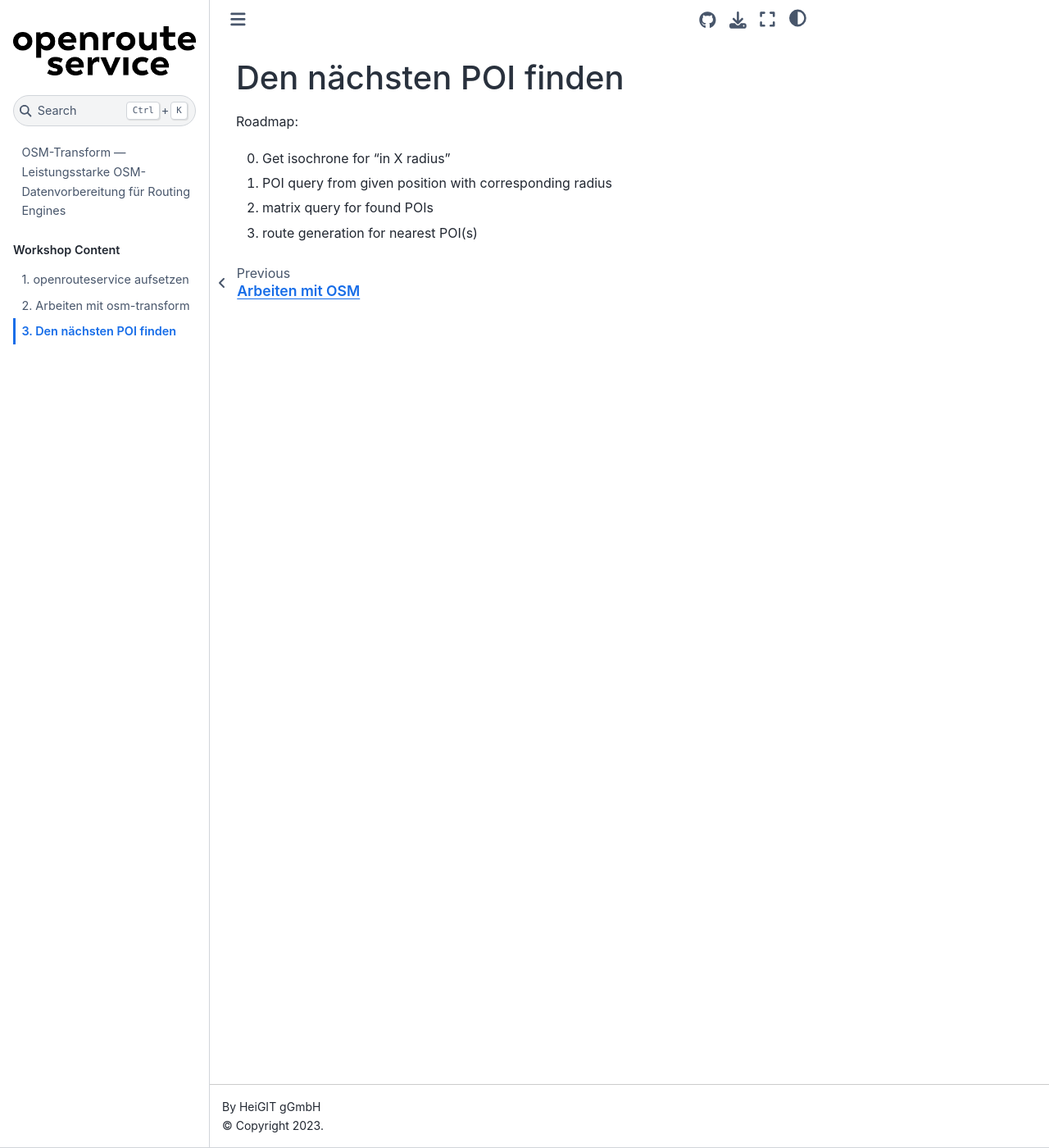
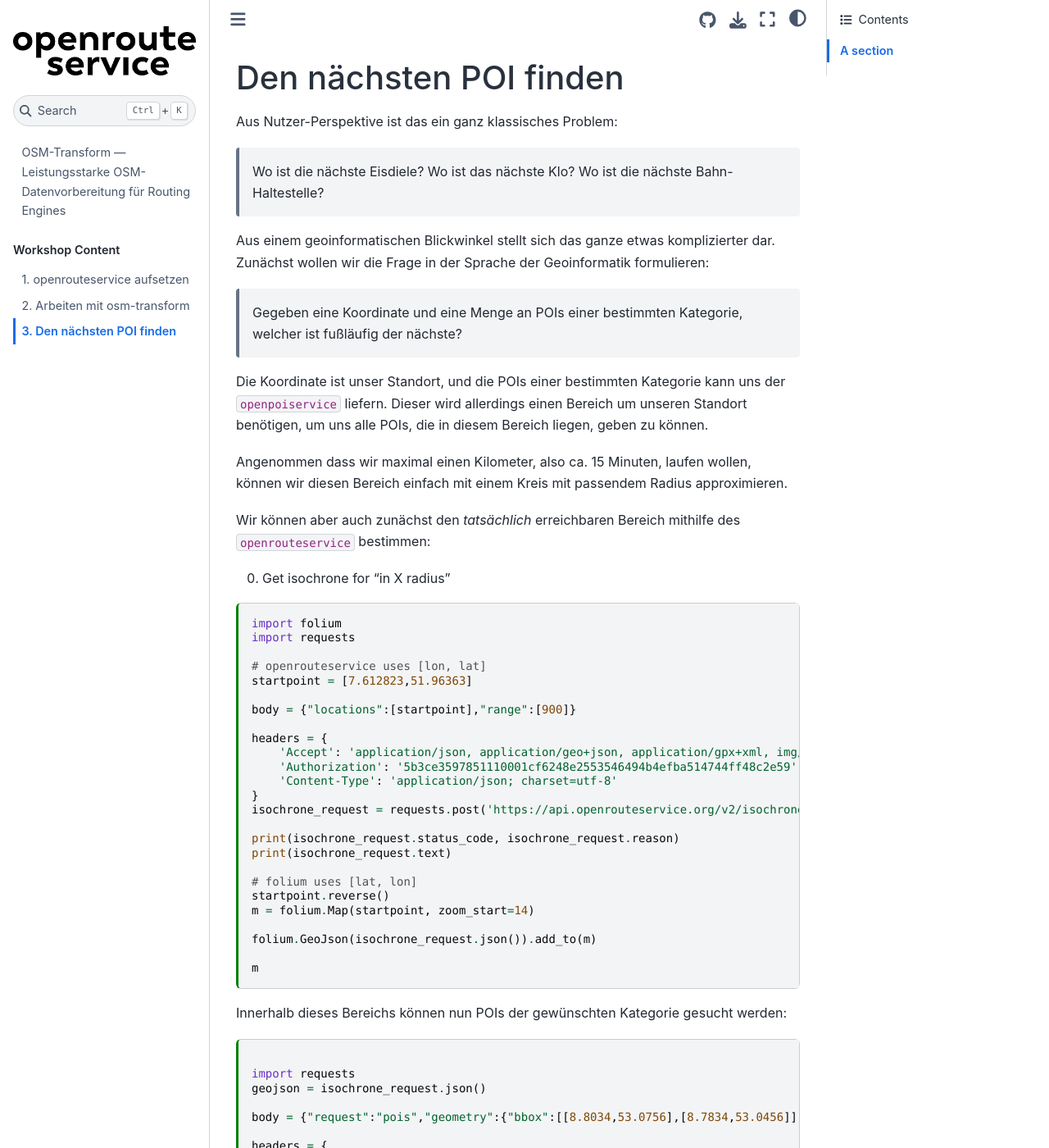
Before and after one commit to GIScience/osm-transform-workshop-FOSSGIS-25, a Jupyter Book: the page built from content/nearest-poi.md, in a window 1280 px wide and 1400 px high. Shown: the whole window at 82% size. Built offline with Jupyter Book 1.0.4 settings and Sphinx 7.4.7 and the Sphinx Book theme 1.1.4, drawn with Linux system fonts in a browser that asks for light colours; some of the changed text lies outside the part shown.

Commit message:
feat: add first draft for nearest poi

````diff
--- a/_config.yml
+++ b/_config.yml
@@ -40,3 +40,6 @@
     - html_image
 
 exclude_patterns: [.venv/*, README.md]
+
+execute:
+  execute_notebooks: force
--- a/content/nearest-poi.md
+++ b/content/nearest-poi.md
@@ -1,10 +1,100 @@
+---
+jupytext:
+  formats: md:myst
+  text_representation:
+    extension: .md
+    format_name: myst
+kernelspec:
+  display_name: Python 3
+  language: python
+  name: python3
+---
+
 # Den nächsten POI finden
 
-Roadmap:
+Aus Nutzer-Perspektive ist das ein ganz klassisches Problem:
+
+> Wo ist die nächste Eisdiele?
+> Wo ist das nächste Klo?
+> Wo ist die nächste Bahn-Haltestelle?
+
+Aus einem geoinformatischen Blickwinkel stellt sich das ganze etwas komplizierter dar.
+Zunächst wollen wir die Frage in der Sprache der Geoinformatik formulieren:
+
+> Gegeben eine Koordinate und eine Menge an POIs einer bestimmten Kategorie, welcher ist fußläufig der nächste?
+
+Die Koordinate ist unser Standort, und die POIs einer bestimmten Kategorie kann uns der `openpoiservice` liefern.
+Dieser wird allerdings einen Bereich um unseren Standort benötigen, um uns alle POIs, die in diesem Bereich liegen, geben zu können.
+
+Angenommen dass wir maximal einen Kilometer, also ca. 15 Minuten, laufen
+wollen, können wir diesen Bereich einfach mit einem Kreis mit passendem Radius approximieren.
+
+Wir können aber auch zunächst den _tatsächlich_ erreichbaren Bereich mithilfe des `openrouteservice` bestimmen:
+
 
 0. Get isochrone for "in X radius"
+
+```{code-cell} ipython3
+:tags: [mytag]
+
+import folium
+import requests
+
+# openrouteservice uses [lon, lat]
+startpoint = [7.612823,51.96363]
+
+body = {"locations":[startpoint],"range":[900]}
+
+headers = {
+    'Accept': 'application/json, application/geo+json, application/gpx+xml, img/png; charset=utf-8',
+    'Authorization': '5b3ce3597851110001cf6248e2553546494b4efba514744ff48c2e59',
+    'Content-Type': 'application/json; charset=utf-8'
+}
+isochrone_request = requests.post('https://api.openrouteservice.org/v2/isochrones/foot-walking', json=body, headers=headers)
+
+print(isochrone_request.status_code, isochrone_request.reason)
+print(isochrone_request.text)
+
+# folium uses [lat, lon]
+startpoint.reverse()
+m = folium.Map(startpoint, zoom_start=14)
+
+folium.GeoJson(isochrone_request.json()).add_to(m)
+
+m
+
+```
+
+Innerhalb dieses Bereichs können nun POIs der gewünschten Kategorie gesucht werden:
+
+```{code-cell} ipython3
+
+
+import requests
+geojson = isochrone_request.json()
+
+body = {"request":"pois","geometry":{"bbox":[[8.8034,53.0756],[8.7834,53.0456]],"geojson":isochrone_request.json(),"buffer":200},"filters":{"category_ids":[568]},"sortby":"category"}
+
+headers = {
+    'Accept': 'application/json, application/geo+json, application/gpx+xml, img/png; charset=utf-8',
+    'Authorization': '5b3ce3597851110001cf6248e2553546494b4efba514744ff48c2e59',
+    'Content-Type': 'application/json; charset=utf-8'
+}
+call = requests.post('https://api.openrouteservice.org/pois', json=body, headers=headers)
+
+print(call.status_code, call.reason)
+print(call.text)
+
+folium.GeoJson(call.json()).add_to(m)
+
+m
+```
+
 1. POI query from given position with corresponding radius
 2. matrix query for found POIs
 3. route generation for nearest POI(s)
 
+## A section
+
+And some more Markdown...
 <!-- This might become a blogpost -->
````
